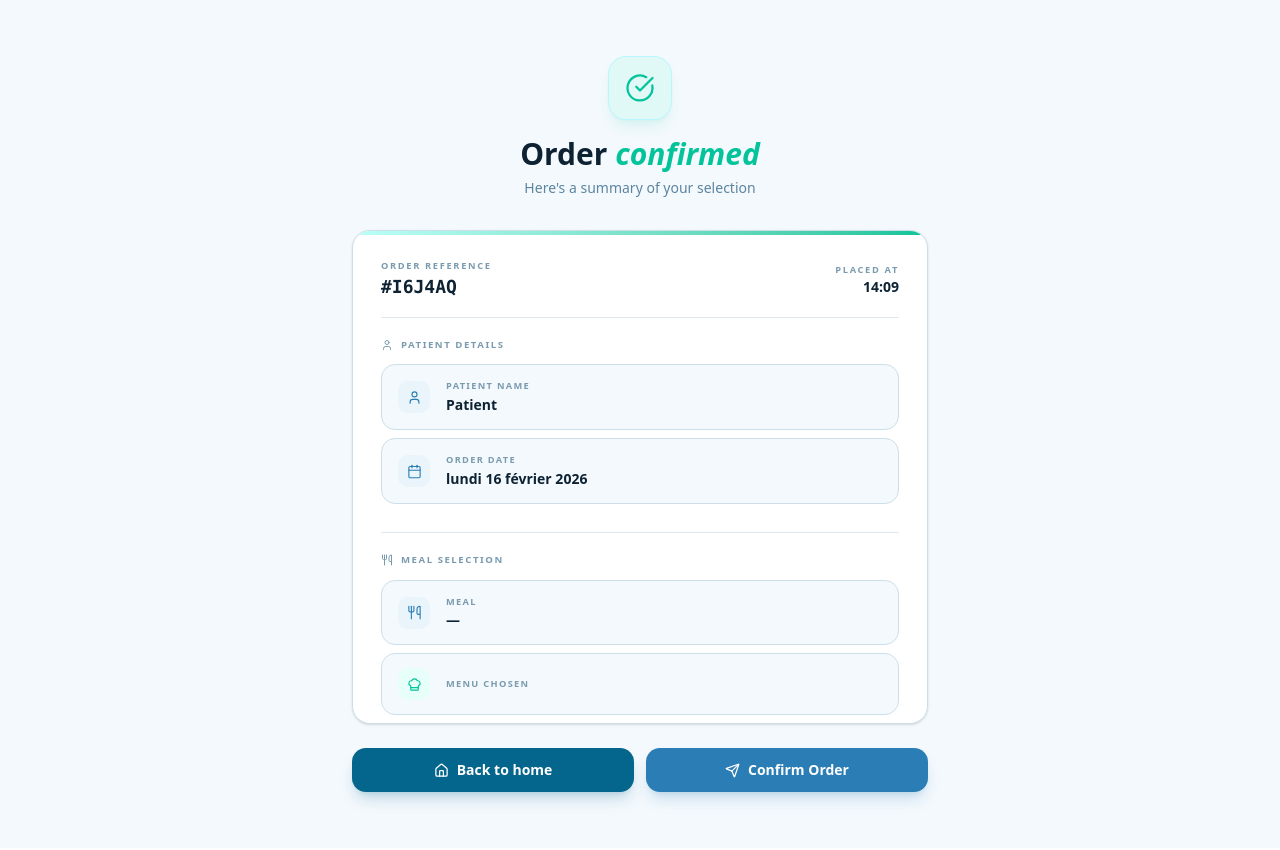
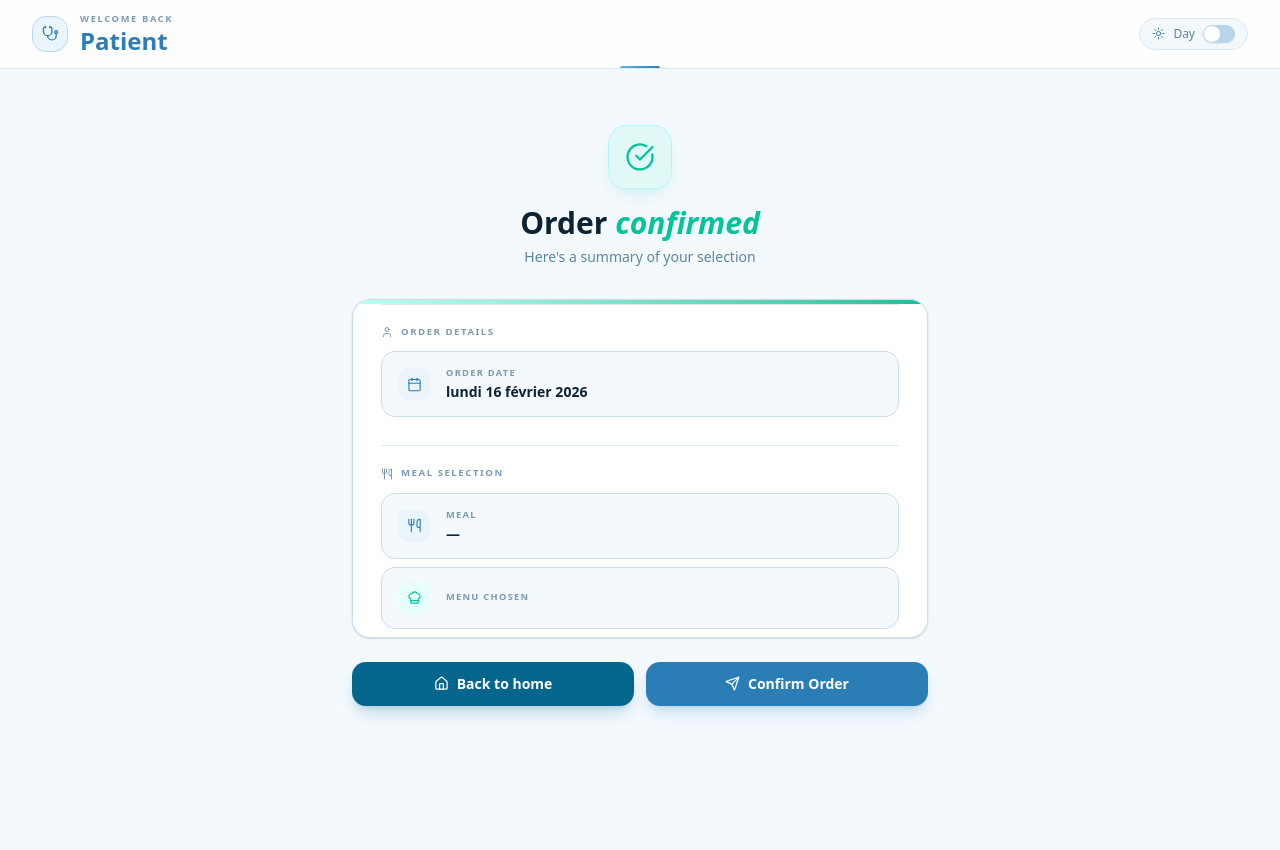
Before and after one commit to ulquiorra04/anfa_prime, a React (Vite) app: page /recap in a window 1280 px wide. Shown: the top 850 px of the page. Built offline with nearby package versions, Linux system fonts and the light colour scheme.

Commit message:
fix minor bugs

```diff
--- a/src/pages/MenuPage.tsx
+++ b/src/pages/MenuPage.tsx
@@ -4,9 +4,7 @@ import { motion, AnimatePresence } from "framer-motion";
 import { ArrowLeft, Utensils, ChefHat, Salad, CheckCircle } from "lucide-react";
 import { TAB_THEMES, type MenuDto } from "@/models/menu";
 import type { MealsDto } from "@/models/meal";
-import axios from "axios";
 import Navbar from "@/components/Navbar";
-import { set } from "date-fns";
 import type { ResponseDto } from "@/models/response";
 import ErrorComponent from "@/components/error";
 
@@ -15,6 +13,7 @@ const MenuPage = () => {
   const [patient, setPatient] = useState<string | null>(null);
   const [menus, setMenus] = useState<MenuDto[]>([]);
   const [activeMenu, setActiveMenu] = useState<MenuDto | null>(null);
+  const [activeTab, setActiveTab] = useState(0);
 
 
 
@@ -23,8 +22,6 @@ const MenuPage = () => {
   const location = useLocation();
   const navigate = useNavigate();
   const [loading, setLoading] = useState(true);
-  const [activeTab, setActiveTab] = useState(0);
-  const [username, setUsername] = useState<string>("Patient");
 
   const meal = location.state?.meal as MealsDto | undefined;
   const menusFromState = location.state?.menus as MenuDto[] | undefined;
@@ -68,7 +65,6 @@ const MenuPage = () => {
   const handleOrder = () => {
     navigate("/recap", {
       state: {
-        username,
         meal: meal ? { id: meal.id, name: meal.name } : undefined,
         menu: activeMenu,
       },
@@ -151,7 +147,7 @@ const MenuPage = () => {
                       return (
                         <button
                           key={menu.id}
-                          onClick={() => setActiveTab(idx)}
+                          onClick={() => {setActiveTab(idx); setActiveMenu(menu)}}
                           style={{ WebkitTapHighlightColor: "transparent" }}
                           className={`
                             relative flex-1 min-w-20 min-h-13 rounded-xl px-3 py-2.5
--- a/src/pages/RecapPage.tsx
+++ b/src/pages/RecapPage.tsx
@@ -13,6 +13,7 @@ import {
 } from "lucide-react";
 import type { RecapState } from "@/models/recap";
 import { formatTime, generateRef, formatDate } from "@/utils/helper";
+import Navbar from "@/components/Navbar";
 
 const InfoRow = ({
   icon: Icon,
@@ -73,7 +74,7 @@ const RecapPage = () => {
   const navigate = useNavigate();
   const state = location.state as RecapState | undefined;
 
-  const username = state?.username ?? "Patient";
+  const username = localStorage.getItem("patient") || "Patient";
   const meal = state?.meal;
   const menu = state?.menu;
 
@@ -125,6 +126,8 @@ const RecapPage = () => {
   };
 
   return (
+    <>
+      <Navbar name={username} />
       <div className="min-h-screen bg-[#f4f9fd] px-5 py-10 transition-colors duration-300 dark:bg-[#0a1520] sm:py-14">
         <div className="mx-auto max-w-xl">
           {/* ── Success banner ── */}
@@ -150,7 +153,9 @@ const RecapPage = () => {
             <div className="h-1 w-full bg-linear-to-r from-[#bbfff8] to-[#02c39a]" />
 
             {/* Order ref + time */}
-          <div className="flex items-center justify-between px-7 pb-4 pt-6">
+            {
+              /**
+               * <div className="flex items-center justify-between px-7 pb-4 pt-6">
               <div>
                 <p className="text-[0.58rem] font-semibold uppercase tracking-[0.18em] text-[#7a9baf]">
                   Order reference
@@ -168,6 +173,8 @@ const RecapPage = () => {
                 </p>
               </div>
             </div>
+               */
+            }
 
             <div className="mx-7 h-px bg-[#dde8f0] dark:bg-[#1a2d3e]" />
 
@@ -176,11 +183,10 @@ const RecapPage = () => {
               <div className="mb-3 flex items-center gap-2">
                 <User size={12} className="text-[#7a9baf]" />
                 <p className="text-[0.6rem] font-semibold uppercase tracking-[0.16em] text-[#7a9baf]">
-                Patient details
+                  Order details
                 </p>
               </div>
               <div className="flex flex-col gap-2">
-              <InfoRow icon={User} label="Patient name" value={username} />
                 <InfoRow icon={Calendar} label="Order date" value={date} />
               </div>
             </div>
@@ -291,6 +297,7 @@ const RecapPage = () => {
           </div>
         </div>
       </div>
+    </>
   );
 };
 
```
Lines whose indentation alone changed are shown as unchanged.
